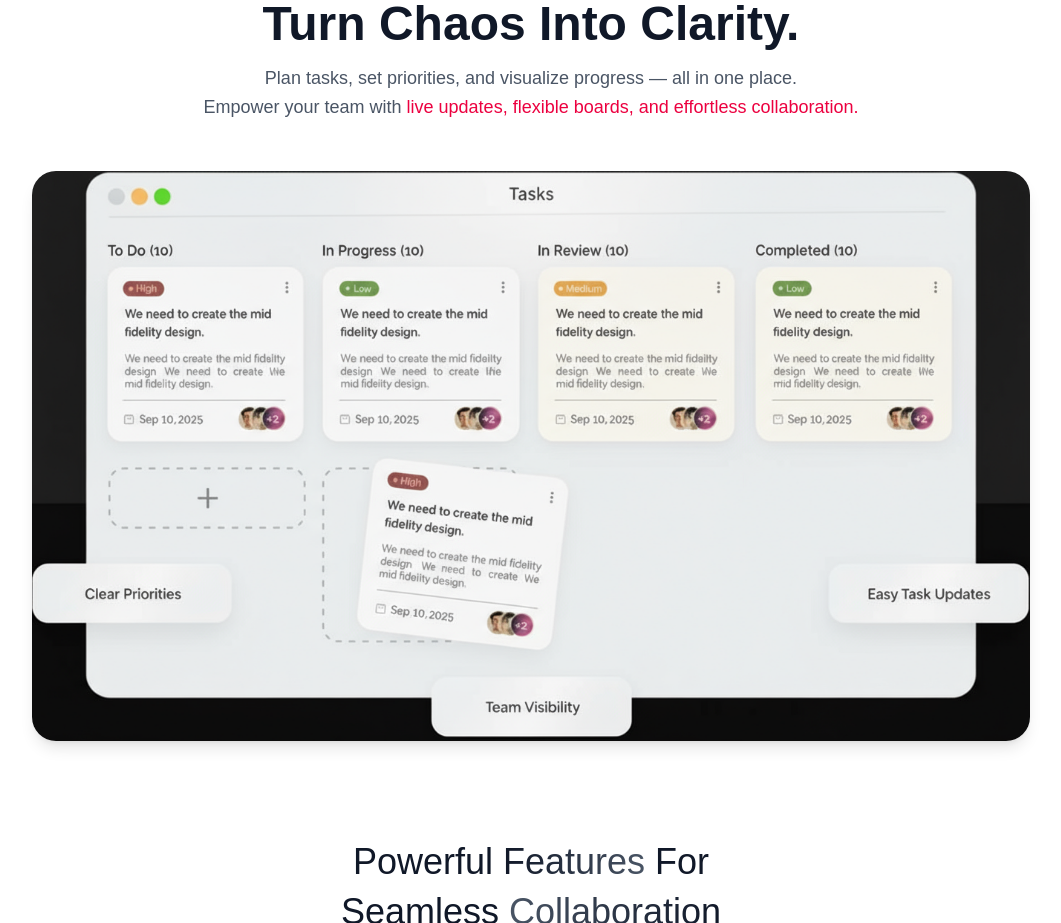
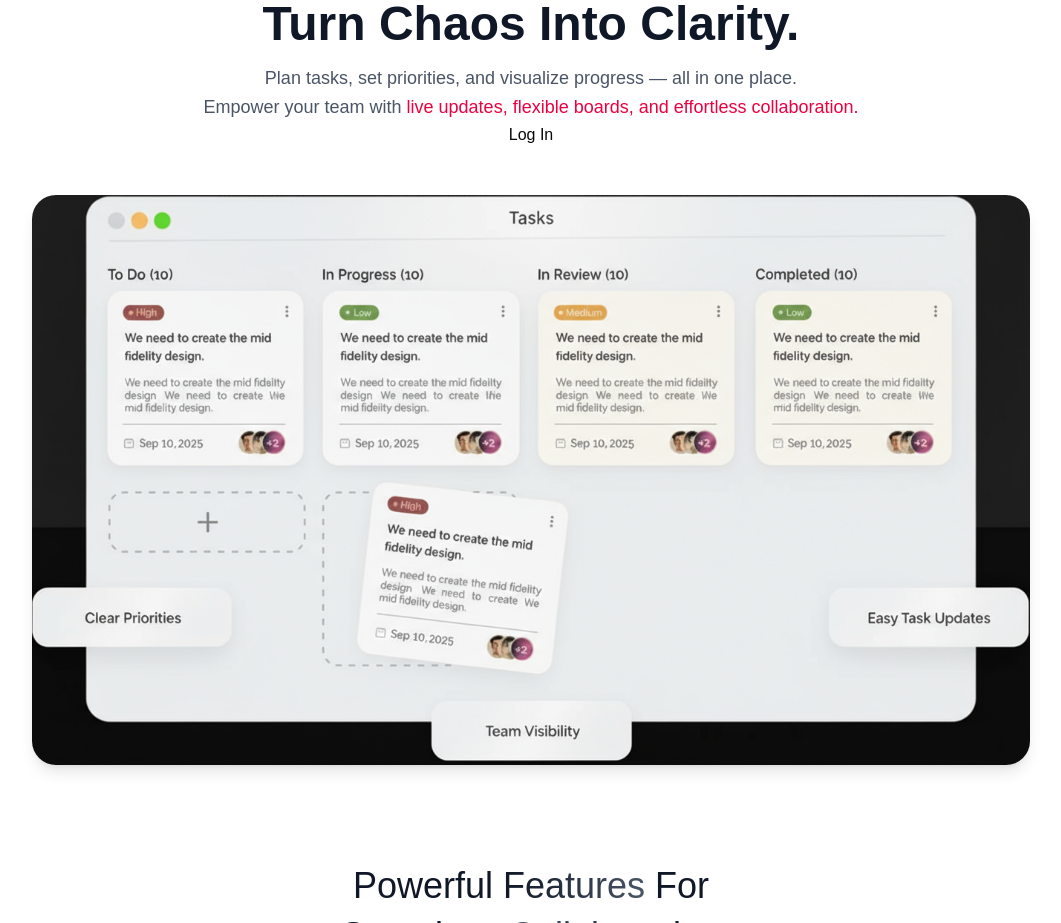
Before and after one commit to arslan09869/zidiotask, a Next.js app: page / in a window 1280 px wide. Shown: the part 840-1763 px from the top of the page, without its empty margins (109-1170 px from the left). Built offline with nearby package versions, Linux system fonts and the light colour scheme; a web font is replaced by a local one.

Commit message:
added auth

```diff
--- a/app/(root)/page.tsx
+++ b/app/(root)/page.tsx
@@ -1,7 +1,7 @@
 import FAQandFooter from "@/components/FAQandFooter";
 import Features from "@/components/Features";
-import FeaturesForRoles from "@/components/FeaturesForRoles";
 import HowToUse from "@/components/HowToUse";
+import LoginButton from "@/components/Login";
 import SparklesEffectPage from "@/components/mvpblocks/sparkles-logo";
 
 export default function Home() {
@@ -27,8 +27,9 @@ export default function Home() {
               live updates, flexible boards, and effortless collaboration.
             </span>
           </p>
+        </div>
 
-        </div>
+        <LoginButton />
 
         {/* CTA illustration */}
         <>
--- /dev/null
+++ b/components/AuthProvider.tsx
@@ -0,0 +1,20 @@
+'use client';
+import { Auth0Provider } from "@auth0/auth0-react";
+
+function AuthProvider({ children }: { children: React.ReactNode }) {
+  return (
+    <>
+      <Auth0Provider
+        domain="dev-rcfqfqv2x06cwc56.us.auth0.com"
+        clientId="zOLVFn0FDRPOTmsoARsZwd57y7esOWtZ"
+        authorizationParams={{
+          redirect_uri: window.location.origin,
+        }}
+      >
+        {children}
+      </Auth0Provider>
+    </>
+  );
+}
+
+export default AuthProvider;
--- a/components/Features.tsx
+++ b/components/Features.tsx
@@ -1,4 +1,3 @@
-import React from "react";
 import {
   LayoutDashboard,
   Users,
--- a/components/FeaturesForRoles.tsx
+++ b/components/FeaturesForRoles.tsx
@@ -1,5 +1,4 @@
 import { Settings, BarChart3, CheckCircle2 } from "lucide-react";
-import React from "react";
 
 const FeaturesForRoles = () => {
   const roles = [
--- a/components/HowToUse.tsx
+++ b/components/HowToUse.tsx
@@ -1,4 +1,3 @@
-import React from "react";
 import { LogIn, Eye, RefreshCcw } from "lucide-react";
 
 function HowToUse() {
--- /dev/null
+++ b/components/Login.tsx
@@ -0,0 +1,11 @@
+'use client';
+import React from "react";
+import { useAuth0 } from "@auth0/auth0-react";
+
+const LoginButton = () => {
+  const { loginWithRedirect } = useAuth0();
+
+  return <button onClick={() => loginWithRedirect()}>Log In</button>;
+};
+
+export default LoginButton;
--- a/package.json
+++ b/package.json
@@ -9,6 +9,7 @@
     "lint": "eslint"
   },
   "dependencies": {
+    "@auth0/auth0-react": "^2.8.0",
     "@radix-ui/react-label": "^2.1.7",
     "@radix-ui/react-slot": "^1.2.3",
     "@tsparticles/engine": "^3.9.1",
```
Also changed, not shown: app/layout.tsx (+4 -3 lines), 1 other file (tests, documents, lock files or other folders). Lines whose indentation alone changed are shown as unchanged.
